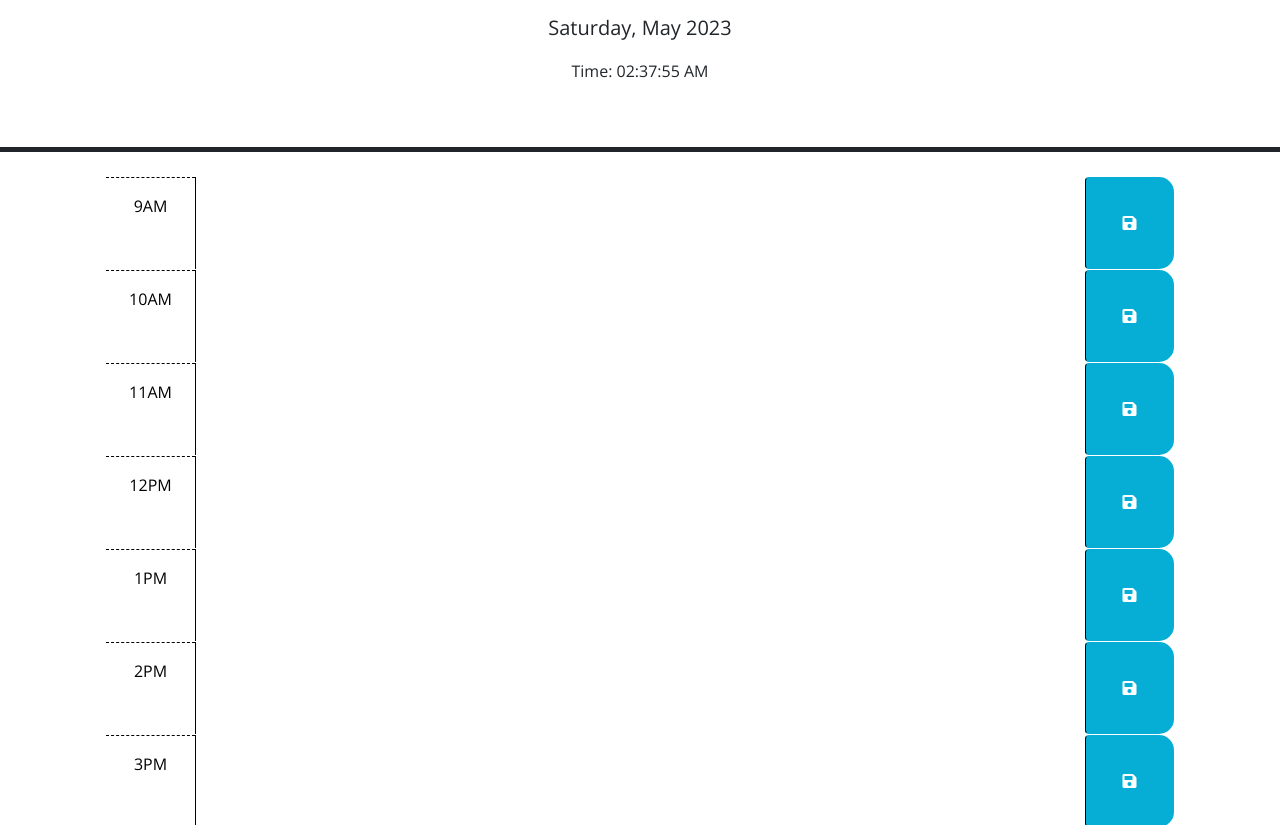
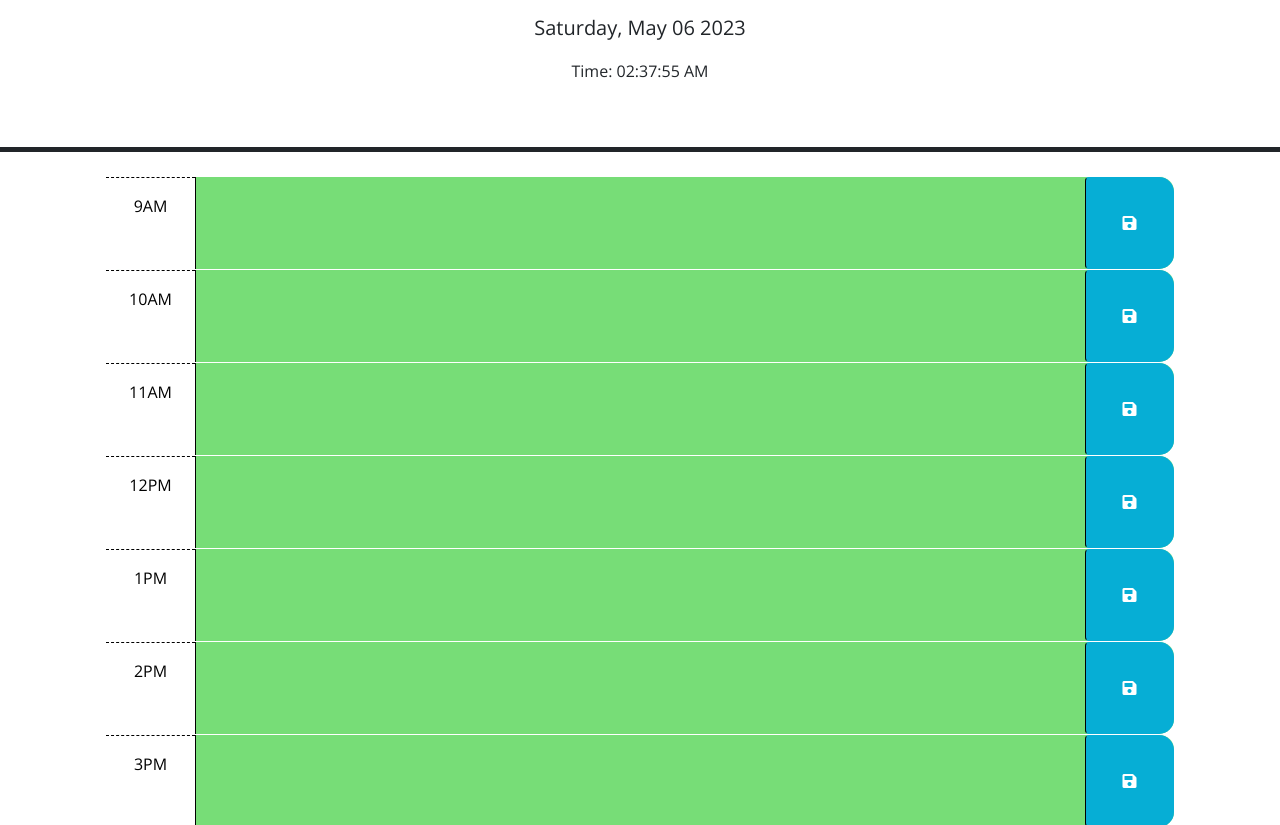
Before and after one commit to andreaber23/Work-Day-Scheduler, a plain HTML site: page index.html in a window 1280 px wide. Shown: the part 166-991 px from the top of the page. Drawn offline with nearby package versions, Linux system fonts and the light colour scheme.

Commit message:
html is completed, and the id's were changed to match the 24hr format, so that the function can compare it properly. Js file is completed, there was a mistake in one of the variables and it was fixed. Updated the timeinterval so it updates every hour

```diff
--- a/index.html
+++ b/index.html
@@ -30,18 +30,8 @@
       <p>Time: <span id="time"></span></p>
     </header>
     <div class="container-lg px-5">
-      <!-- Use class for "past", "present", and "future" to apply styles to the
-        time-block divs accordingly. The javascript will need to do this by
-        adding/removing these classes on each div by comparing the hour in the
-        id to the current hour. The html provided below is meant to be an example
-        demonstrating how the css provided can be leveraged to create the
-        desired layout and colors. The html below should be removed or updated
-        in the finished product. Remember to delete this comment once the
-        code is implemented.
-        -->
 
-      <!-- Example of a past time block. The "past" class adds a gray background color. -->
-      <div id="hour-9" class="row time-block">
+      <div id="9" class="row time-block">
         <div class="col-2 col-md-1 hour text-center py-3">9AM</div>
         <textarea class="col-8 col-md-10 description" rows="3"> </textarea>
         <button class="btn saveBtn col-2 col-md-1" aria-label="save">
@@ -49,8 +39,7 @@
         </button>
       </div>
 
-      <!-- Example of a a present time block. The "present" class adds a red background color. -->
-      <div id="hour-10" class="row time-block">
+      <div id="10" class="row time-block">
         <div class="col-2 col-md-1 hour text-center py-3">10AM</div>
         <textarea class="col-8 col-md-10 description" rows="3"> </textarea>
         <button class="btn saveBtn col-2 col-md-1" aria-label="save">
@@ -58,8 +47,7 @@
         </button>
       </div>
 
-      <!-- Example of a future time block. The "future" class adds a green background color. -->
-      <div id="hour-11" class="row time-block">
+      <div id="11" class="row time-block">
         <div class="col-2 col-md-1 hour text-center py-3">11AM</div>
         <textarea class="col-8 col-md-10 description" rows="3"> </textarea>
         <button class="btn saveBtn col-2 col-md-1" aria-label="save">
@@ -67,7 +55,7 @@
         </button>
       </div>
 
-      <div id="hour-12" class="row time-block">
+      <div id="12" class="row time-block">
         <div class="col-2 col-md-1 hour text-center py-3">12PM</div>
         <textarea class="col-8 col-md-10 description" rows="3"> </textarea>
         <button class="btn saveBtn col-2 col-md-1" aria-label="save">
@@ -75,7 +63,7 @@
         </button>
       </div>
 
-      <div id="hour-1" class="row time-block">
+      <div id="13" class="row time-block">
         <div class="col-2 col-md-1 hour text-center py-3">1PM</div>
         <textarea class="col-8 col-md-10 description" rows="3"> </textarea>
         <button class="btn saveBtn col-2 col-md-1" aria-label="save">
@@ -83,7 +71,7 @@
         </button>
       </div>
 
-      <div id="hour-2" class="row time-block">
+      <div id="14" class="row time-block">
         <div class="col-2 col-md-1 hour text-center py-3">2PM</div>
         <textarea class="col-8 col-md-10 description" rows="3"> </textarea>
         <button class="btn saveBtn col-2 col-md-1" aria-label="save">
@@ -91,7 +79,7 @@
         </button>
       </div>
 
-      <div id="hour-3" class="row time-block">
+      <div id="15" class="row time-block">
         <div class="col-2 col-md-1 hour text-center py-3">3PM</div>
         <textarea class="col-8 col-md-10 description" rows="3"> </textarea>
         <button class="btn saveBtn col-2 col-md-1" aria-label="save">
@@ -99,7 +87,7 @@
         </button>
       </div>
 
-      <div id="hour-4" class="row time-block">
+      <div id="16" class="row time-block">
         <div class="col-2 col-md-1 hour text-center py-3">4PM</div>
         <textarea class="col-8 col-md-10 description" rows="3"> </textarea>
         <button class="btn saveBtn col-2 col-md-1" aria-label="save">
@@ -107,7 +95,7 @@
         </button>
       </div>
 
-      <div id="hour-5" class="row time-block">
+      <div id="17" class="row time-block">
         <div class="col-2 col-md-1 hour text-center py-3">5PM</div>
         <textarea class="col-8 col-md-10 description" rows="3"> </textarea>
         <button class="btn saveBtn col-2 col-md-1" aria-label="save">
--- a/script.js
+++ b/script.js
@@ -1,6 +1,4 @@
-// Wrap all code that interacts with the DOM in a call to jQuery to ensure that
-// the code isn't run until the browser has finished rendering all the elements
-// in the html.
+
 const localeSettings = {};
   dayjs.locale(localeSettings);
 
@@ -8,20 +6,24 @@ $(function () {
 
   $(document).ready(function() {
     function displayCurrentDate() {
-      var currentDate = dayjs().format('dddd, MMMM YYYY');
+      var currentDate = dayjs().format('dddd, MMMM DD YYYY');
       $('#currentDay').text(currentDate);
-      const timeElement = $('#time');
-      const currentTime = dayjs().format('hh:mm:ss A');
-      timeElement.text(currentTime);
+      const currentHour= dayjs().hour();
+      $('#time').text(dayjs().format('hh:mm:ss A'));
+      return currentHour;
     }
     displayCurrentDate();
 
-}
+  function colorByHour() {
+    const currentHour = displayCurrentDate()
+    $('.time-block').each(function() {
+      const blockHour = parseInt(this.id);
+      $(this).toggleClass('past', blockHour < currentHour);
+      $(this).toggleClass('future', blockHour > currentHour);
+      $(this).toggleClass('present', blockHour === currentHour);
 
-)
-  // TODO: Add a listener for click events on the save button. This code should
-  // use the id in the containing time-block as a key to save the user input in
-  // local storage. HINT: What does `this` reference in the click listener
+    });
+  }
 
   function textEntry() {
     $('.saveBtn').on('click', function() {
@@ -31,25 +33,9 @@ $(function () {
     });
   }
 
-
-
-
-
-  // function? How can DOM traversal be used to get the "hour-x" id of the
-  // time-block containing the button that was clicked? How might the id be
-  // useful when saving the description in local storage?
-  //
-
-  function colorByHour() {
-    $('.time-block').each(function() {
-      const blockHour = parseInt(this.id);
-      $(this).toggleClass('past', blockHour < currentHour);
-      $(this).toggleClass('present', blockHour === currentHour);
-      $(this).toggleClass('future', blockHour > currentHour);
-    });
-  }
-
   function changeColor() {
+    const currentHour = dayjs().hour();
+    $('.time-block').removeClass('past present future');
     $('.time-block').each(function() {
       const blockHour = parseInt(this.id);
       if (blockHour == currentHour) {
@@ -62,33 +48,14 @@ $(function () {
     });
   }
 
-
-  // TODO: Add code to apply the past, present, or future class to each time
-  // block by comparing the id to the current hour. HINTS: How can the id
-  // attribute of each time-block be used to conditionally add or remove the
-  // past, present, and future classes? How can Day.js be used to get the
-  // current hour in 24-hour time?
-
-
-
-
-  //
-  // TODO: Add code to get any user input that was saved in localStorage and set
-  // the values of the corresponding textarea elements. HINT: How can the id
-  // attribute of each time-block be used to do this?
-  //
   $('.time-block').each(function() {
     const key = $(this).attr('id');
     const value = localStorage.getItem(key);
     $(this).children('.description').val(value);
   });
 
-  // TODO: Add code to display the current date in the header of the page.
-
-
-
   textEntry();
   changeColor();
-colorByHour();
-setInterval(updateTime, 1000)
+setInterval(colorByHour,60000);
 });
+});
```
